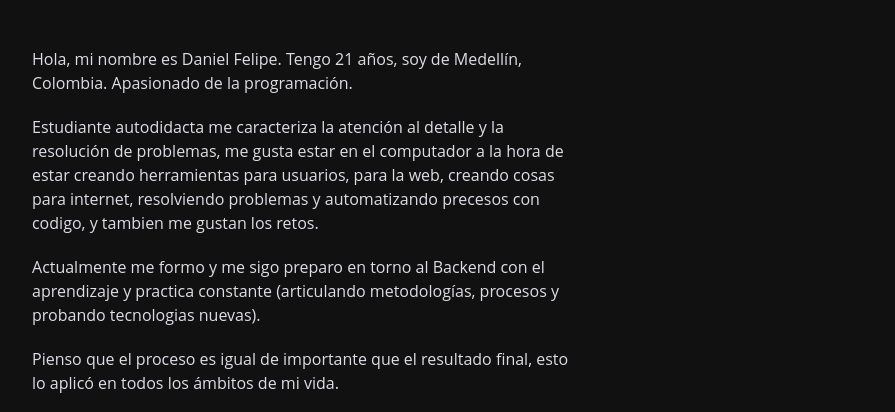
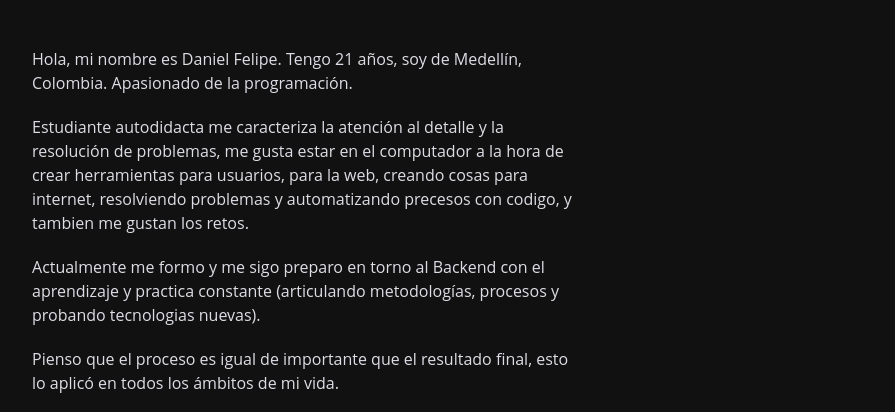
Before and after one commit to FelipeMarinn/Portafolio-web, a website: page index.html in a window 1280 px wide. Shown: the part 1080-1492 px from the top of the page, without its empty margins (192-1087 px from the left). Drawn offline with nearby package versions, Linux system fonts and the light colour scheme.

Commit message:
docs: change details in html

```diff
--- a/index.html
+++ b/index.html
@@ -80,7 +80,8 @@
                             </p>
                             <p>
                                 Estudiante autodidacta me caracteriza la atención al detalle y la resolución de problemas,
-                                me gusta estar en el computador a la hora de estar creando herramientas para usuarios, para la web, creando cosas para internet, resolviendo problemas y automatizando precesos con codigo, y tambien me gustan los retos.
+                                me gusta estar en el computador a la hora de crear herramientas para usuarios,
+                                para la web, creando cosas para internet, resolviendo problemas y automatizando precesos con codigo, y tambien me gustan los retos.
                             </p>
                             <p>
                                 Actualmente me formo y me sigo preparo en torno al Backend con el aprendizaje y practica constante (articulando metodologías, procesos y probando tecnologias nuevas).
```
